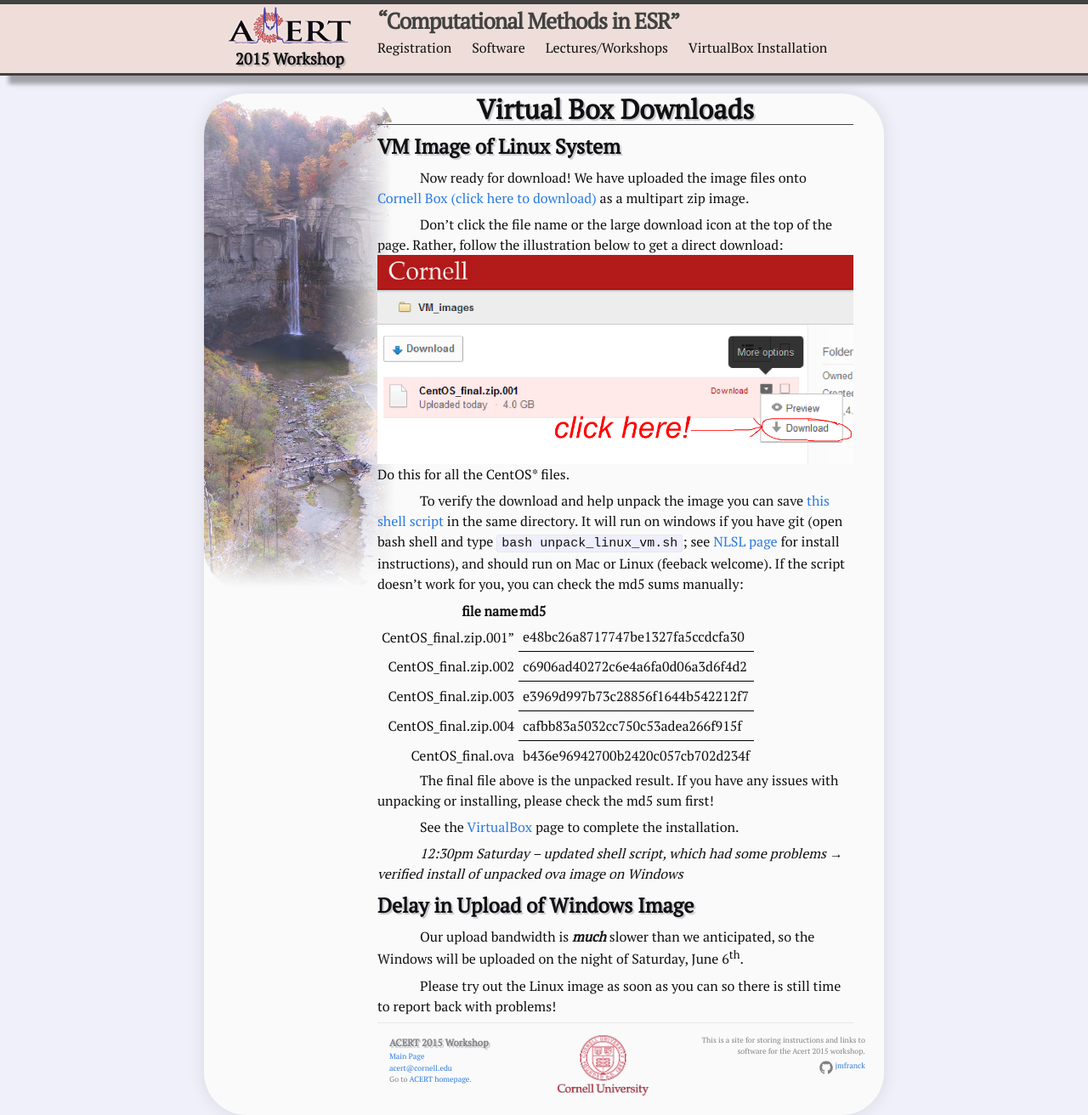
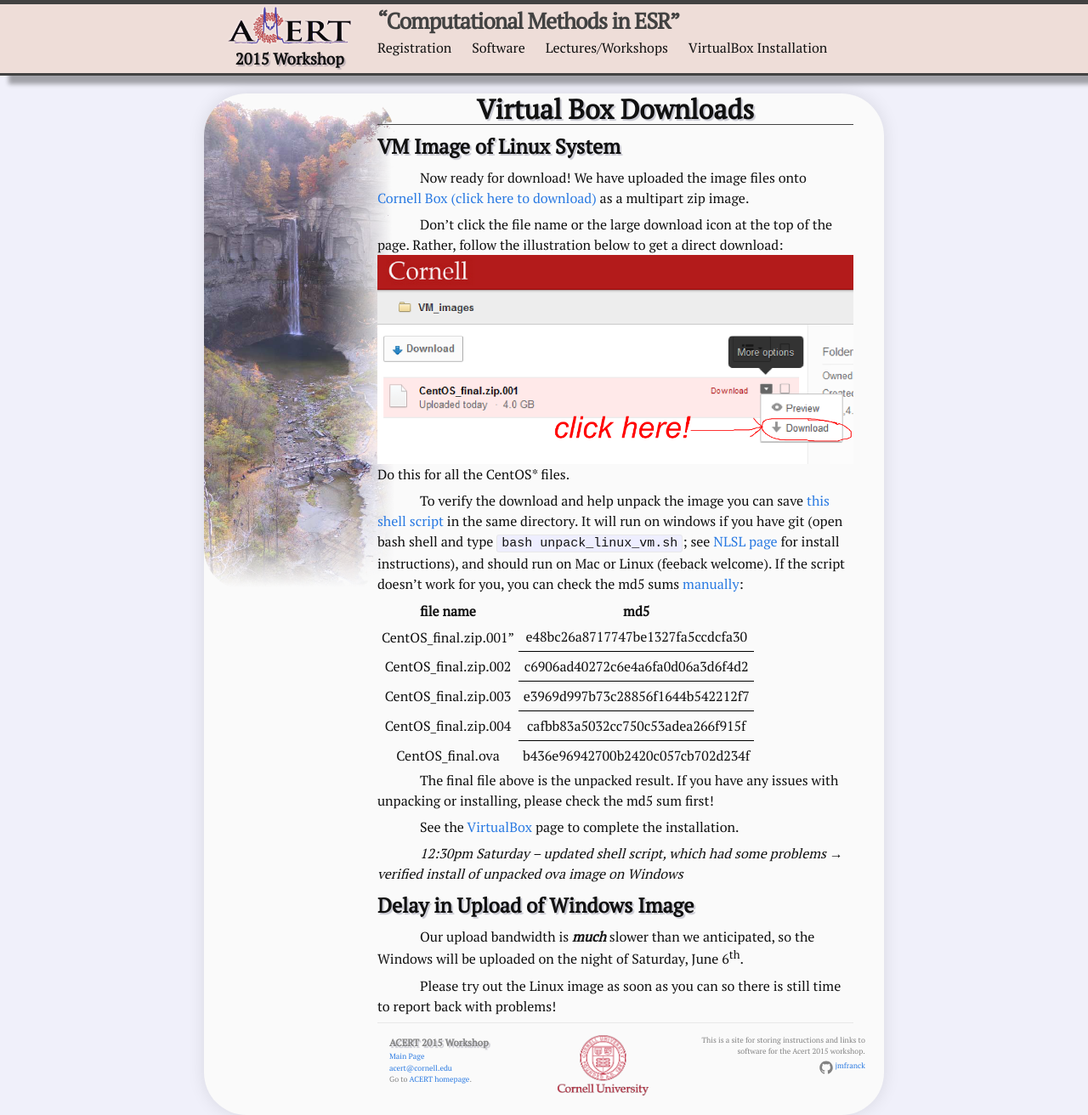
Before and after one commit to jmfranck/acert.github.io, a Jekyll site: the page built from VirtualBox/Downloads.md, in a window 1280 px wide and 1312 px high. Shown: the whole window at 85% size. Built offline with Jekyll 4.4.1, drawn with Linux system fonts in a browser that asks for light colours; part of the change alters nothing that is shown.

```diff
--- a/VirtualBox/Downloads.md
+++ b/VirtualBox/Downloads.md
@@ -13,10 +13,10 @@ Don't click the file name or the large download icon at the top of the page.  Ra
 ![]({{ site.url }}/assets/box_info.png)
 Do this for all the CentOS* files.
 
-To verify the download and help unpack the image you can save [this shell script]({{ site.url }}/assets/unpack_linux_vm.sh) in the same directory.  It will run on windows if you have git (open bash shell and type `bash unpack_linux_vm.sh`; see [NLSL page]({{ site.url }}/Software/NLSL.html) for install instructions), and should run on Mac or Linux (feeback welcome).  If the script doesn't work for you, you can check the md5 sums manually:
+To verify the download and help unpack the image you can save [this shell script]({{ site.url }}/assets/unpack_linux_vm.sh) in the same directory.  It will run on windows if you have git (open bash shell and type `bash unpack_linux_vm.sh`; see [NLSL page]({{ site.url }}/Software/NLSL.html) for install instructions), and should run on Mac or Linux (feeback welcome).  If the script doesn't work for you, you can check the md5 sums [manually](http://www.droidviews.com/check-md5sum-of-a-file-on-windows-mac-and-linux/){:target="_blank"}:
 
-file name  | md5
-----------:|:-----------
+ file name  | md5
+:----------:|:-----------:
 CentOS_final.zip.001" | e48bc26a8717747be1327fa5ccdcfa30
 CentOS_final.zip.002 | c6906ad40272c6e4a6fa0d06a3d6f4d2
 CentOS_final.zip.003 | e3969d997b73c28856f1644b542212f7
```
Also changed, not shown: 1 other file.
